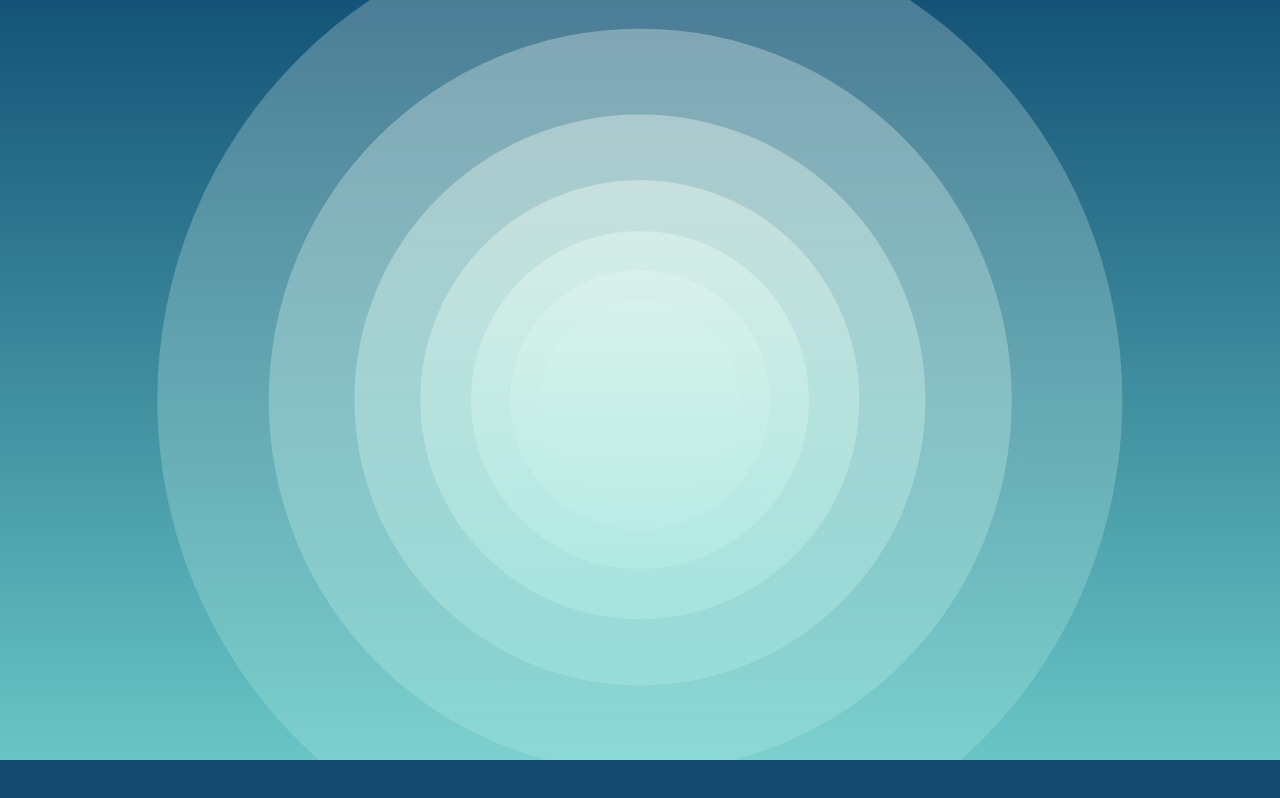
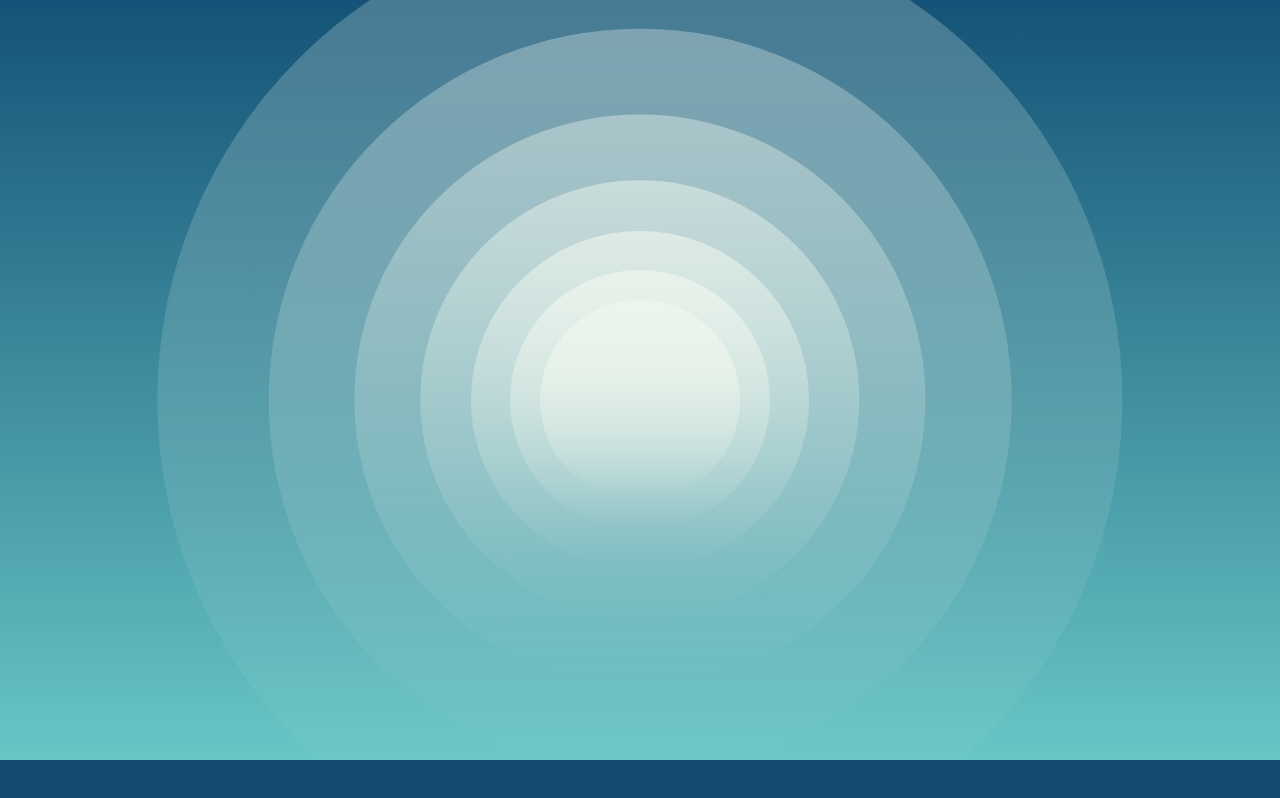
Before and after one commit to chase-manning/dusk-runner, a React (Create React App) app: page / in a window 1280 px wide. Built offline with nearby package versions, Linux system fonts and the light colour scheme.

Commit message:
:lipstick: Decrease Sun Opacity

```diff
--- a/src/components/App.tsx
+++ b/src/components/App.tsx
@@ -16,7 +16,7 @@ const App = () => {
   return (
     <StyledApp>
       <Background topColor={"#145377"} bottomColor={"#6DCCC9"} />
-      <Suns highlight={"#EDF5ED"} shadow={"#A8EAE3"} count={7} />
+      <Suns highlight={"#EDF5ED"} shadow={"#EDF5ED00"} count={7} />
       <Floor color={"#16496E"} />
     </StyledApp>
   );
```
